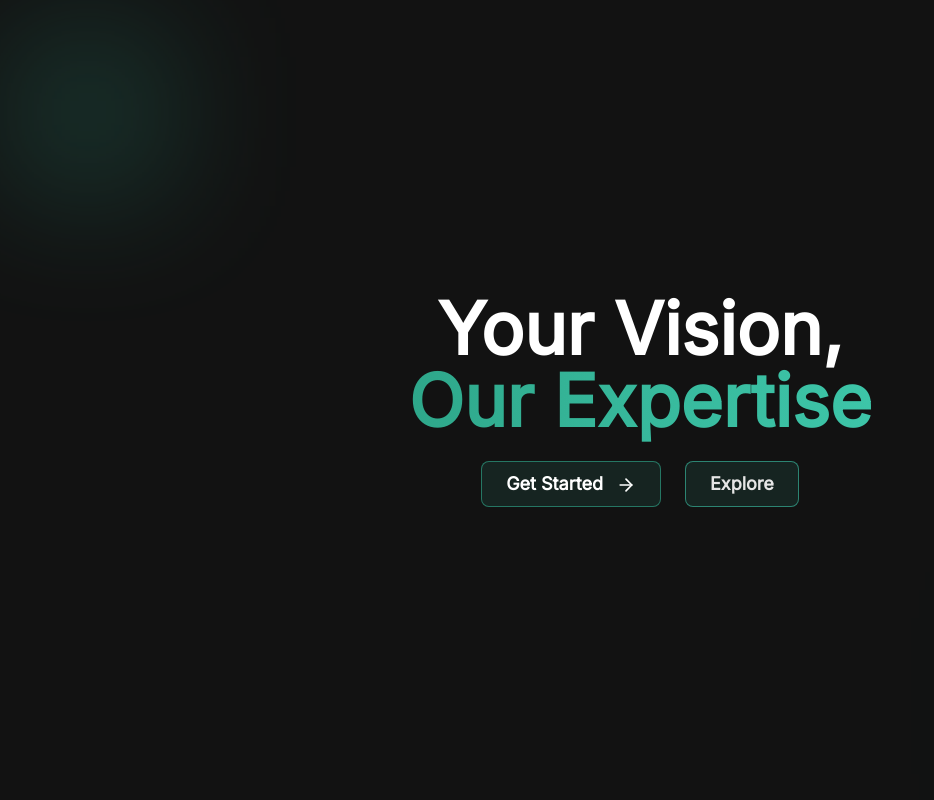
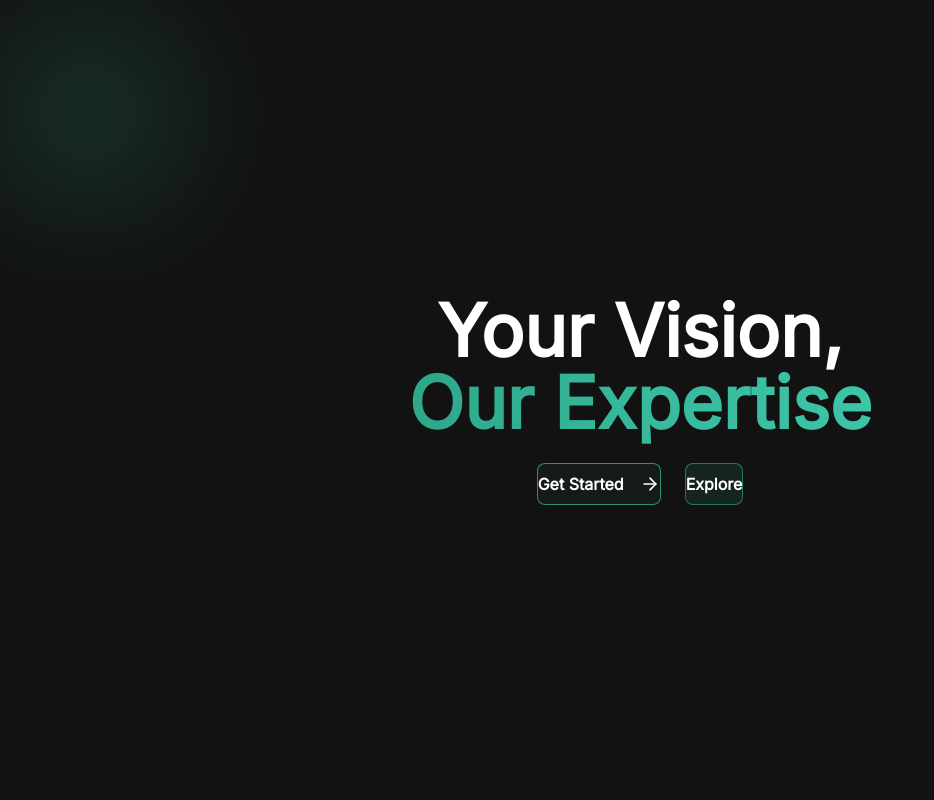
Before and after one commit to dreadfulstep/store, a Next.js app: page / in a window 1280 px wide. Shown: the whole page, without its empty margins (0-934 px from the left). Built offline with nearby package versions, Linux system fonts and the light colour scheme.

Commit message:
Button component utilized everywhere

```diff
--- a/src/app/(home)/components/Hero.tsx
+++ b/src/app/(home)/components/Hero.tsx
@@ -3,6 +3,7 @@
 import React from "react";
 import { ArrowRight } from "lucide-react";
 import { useRouter } from "next/navigation";
+import Button from "@/components/Button";
 
 const Hero = () => {
   const router = useRouter();
@@ -25,18 +26,20 @@ const Hero = () => {
         </h1>
 
         <div className="flex flex-col sm:flex-row justify-center gap-6">
-          <button
+          <Button
             onClick={handleGetStarted}
-            className="bg-primary-a50/10 border border-primary-a10/60 hover:bg-primary-a40/20 text-light-a0 py-2 px-6 rounded-lg text-lg font-semibold transition max-w-xs w-fit mx-auto sm:mx-0"
+            variant="primary"
+            className="max-w-xs w-fit mx-auto sm:mx-0"
           >
             Get Started <ArrowRight size={20} className="inline ml-2" />
-          </button>
-          <button
+          </Button>
+          <Button
             onClick={handleExplore}
-            className="border border-primary-a50/60 bg-primary-a40/10 hover:bg-primary-a50/20 text-neutral-200 py-2 px-6 rounded-lg text-lg font-semibold transition max-w-xs w-fit mx-auto sm:mx-0"
+            variant="secondary"
+            className="max-w-xs w-fit mx-auto sm:mx-0"
           >
             Explore
-          </button>
+          </Button>
         </div>
       </div>
     </section>
```
